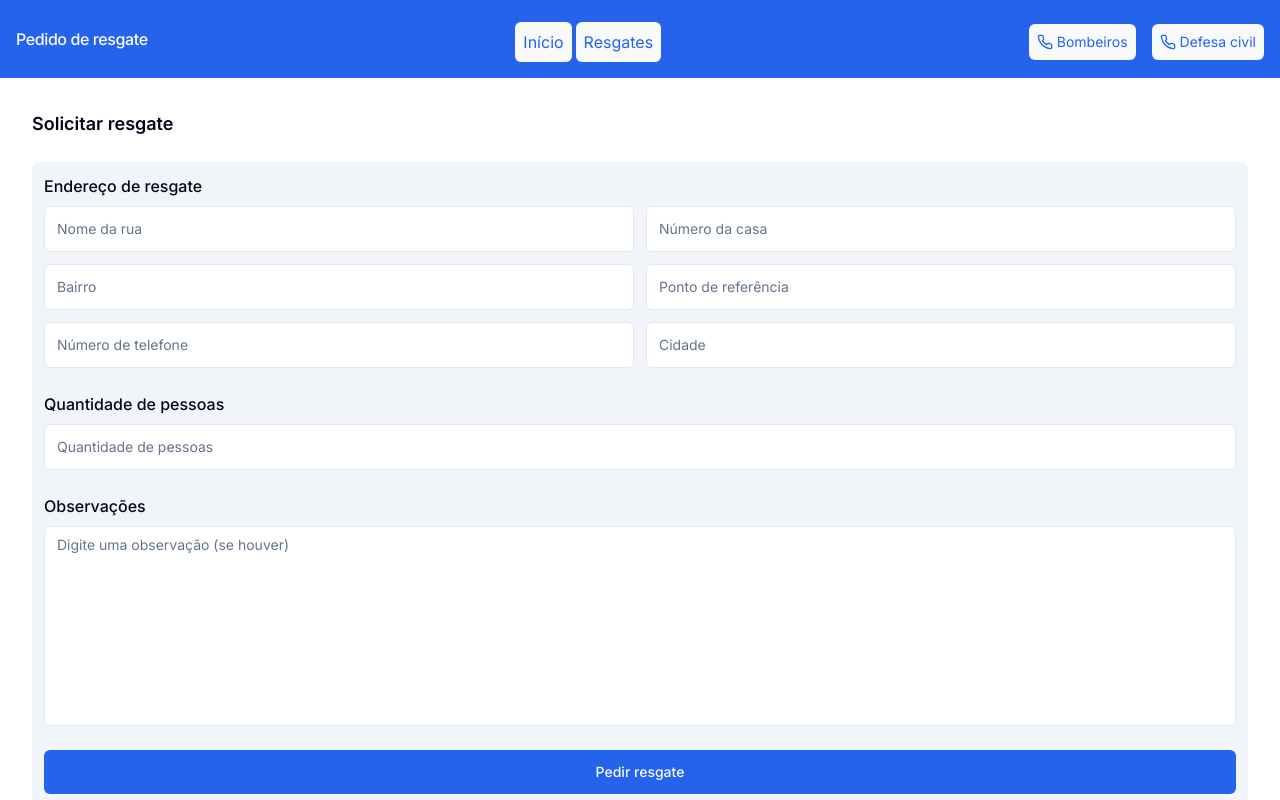
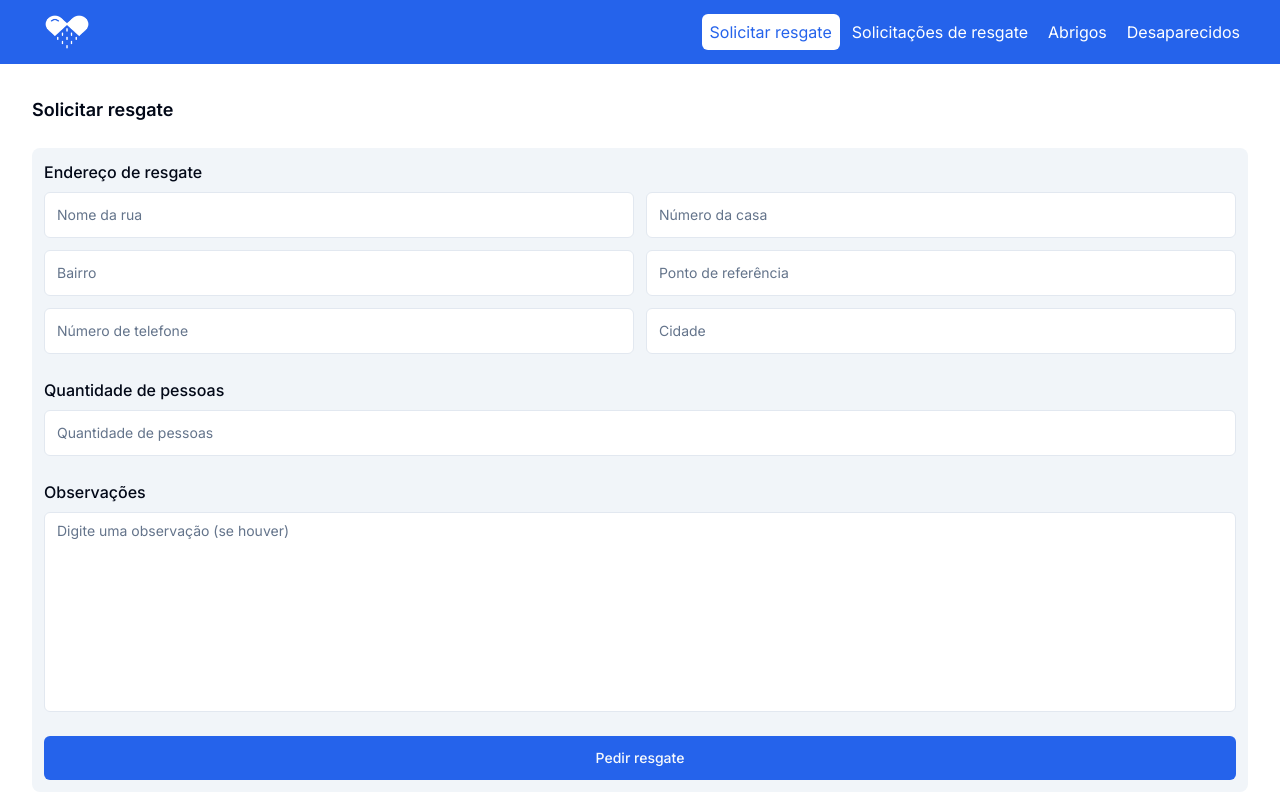
Before and after one commit to JoiaribeAlves/rescue, a Next.js app: page / in a window 1280 px wide. Shown: the top 800 px of the page. Built offline with nearby package versions, Linux system fonts and the light colour scheme.

Commit message:
feat: add new Header component

```diff
--- a/src/components/Header.tsx
+++ b/src/components/Header.tsx
@@ -1,47 +1,59 @@
-import {
-  Card,
-  CardContent,
-  CardDescription,
-  CardHeader,
-  CardTitle,
-} from "@/components/ui/card"
-import { PhoneIcon } from "lucide-react"
-import Link from "next/link"
+"use client";
 
-function Header() {
+import Image from "next/image";
+import Link from "next/link";
+import { usePathname } from "next/navigation"
+
+export function Header() {
+  const path = usePathname();
+
   return (
-    <Card className="bg-primary text-primary-foreground border-none rounded-none">
-      <CardHeader className="flex justify-between flex-row items-center">
-        <CardTitle className="font-medium text-base">
-          Pedido de resgate
-        </CardTitle>
+    <header className="flex justify-between items-center bg-primary text-primary-foreground lg:px-8 h-16">
+      <div className="relative h-[inherit] w-[70px]">
+        <Link href="/">
+          <Image src="/logo-white.png" alt="Logo" fill />
+        </Link>
+      </div>
 
-        <CardContent className="p-0">
-          <nav>
-            <ul className="flex gap-1">
-              <li>
-                <Link href="/" className="flex gap-1 items-center text-center text-primary rounded-md p-2 bg-primary-foreground">Início</Link>
-              </li>
+      <nav className="hidden lg:block">
+        <ul className="flex gap-1">
+          <li>
+            <Link
+              href="/"
+              className={`p-2 rounded-md ${path === '/' ? "bg-white text-primary" : "text-white"}`}
+            >
+              Solicitar resgate
+            </Link>
+          </li>
 
-              <li>
-                <Link href="/resgates" className="flex gap-1 items-center text-center text-primary rounded-md p-2 bg-primary-foreground">Resgates</Link>
-              </li>
-            </ul>
-          </nav>
-        </CardContent>
+          <li>
+            <Link
+              href="/r
+              sgates" className={`p-2 rounded-md ${path === '/resgates' ? "bg-white text-primary" : "text-white"}`}
+            >
+              Solicitações de resgate
+            </Link>
+          </li>
 
-        <CardDescription className="flex gap-4">
-          <Link href="tel:193" className="flex gap-1 items-center text-primary rounded-md p-2 bg-primary-foreground">
-            <PhoneIcon size={16} /> Bombeiros
-          </Link>
+          <li>
+            <Link
+              href="/a
+              rigos" className={`p-2 rounded-md ${path === '/abrigos' ? "bg-white text-primary" : "text-white"}`}
+            >
+              Abrigos
+            </Link>
+          </li>
 
-          <Link href="tel:199" className="flex gap-1 items-center text-center text-primary rounded-md p-2 bg-primary-foreground">
-            <PhoneIcon size={16} /> Defesa civil
-          </Link>
-        </CardDescription>
-      </CardHeader>
-    </Card>
+          <li>
+            <Link
+              href="/desaparecidos"
+              className={`p-2 rounded-md ${path === '/desaparecidos' ? "bg-white text-primary" : "text-white"}`}
+            >
+              Desaparecidos
+            </Link>
+          </li>
+        </ul>
+      </nav>
+    </header>
   )
 }
-
-export { Header }
```
